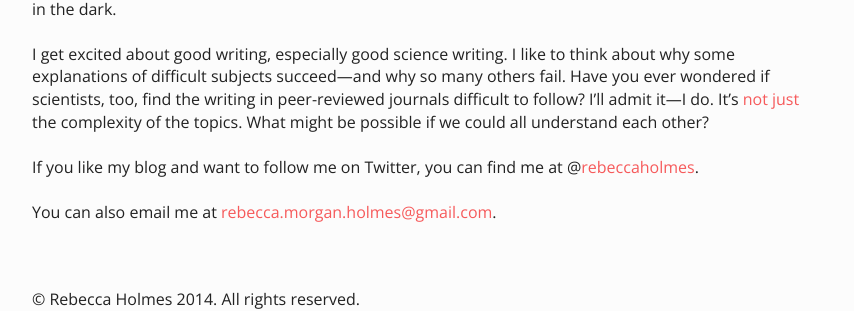
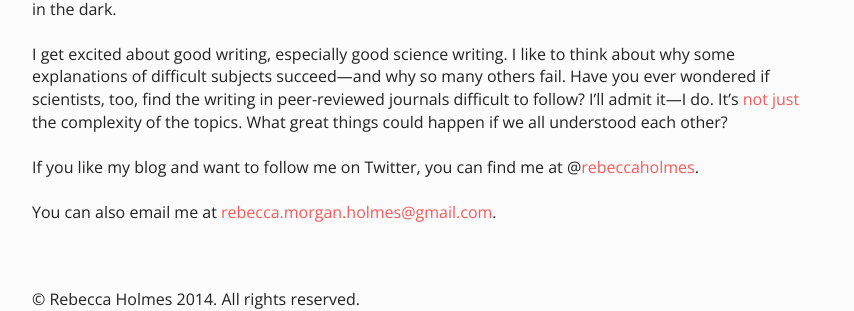
Before and after one commit to piscisvolans/piscisvolans.github.io, a Jekyll site: the page built from about.md, in a window 1280 px wide. Shown: the part 781-1092 px from the top of the page, without its empty margins (212-1066 px from the left). Built offline with Jekyll 4.4.1, drawn with Linux system fonts in a browser that asks for light colours; Markdown is read by kramdown in place of the engine named in the settings.

Commit message:
About text change

```diff
--- a/about.md
+++ b/about.md
@@ -8,7 +8,7 @@ title: "About"
 
 I'm a graduate student in the [physics department](http://physics.illinois.edu/) at the University of Illinois at Urbana-Champaign. I work in [a group of awesome people](http://research.physics.illinois.edu/QI/Photonics/) doing research on quantum information and quantum optics. We study strange quantum effects such as entanglement, and try to figure out how to build quantum computers and communication systems. We also work with lasers, sometimes wear bowties, and spend a lot of time in the dark.
 
-I get excited about good writing, especially good science writing. I like to think about why some explanations of difficult subjects succeed&mdash;and why so many others fail. Have you ever wondered if scientists, too, find the writing in peer-reviewed journals difficult to follow? I'll admit it&mdash;I do. It's [not just](http://engineering.missouri.edu/civil/files/science-of-writing.pdf) the complexity of the topics. What might be possible if we could all understand each other?
+I get excited about good writing, especially good science writing. I like to think about why some explanations of difficult subjects succeed&mdash;and why so many others fail. Have you ever wondered if scientists, too, find the writing in peer-reviewed journals difficult to follow? I'll admit it&mdash;I do. It's [not just](http://engineering.missouri.edu/civil/files/science-of-writing.pdf) the complexity of the topics. What great things could happen if we all understood each other?
 
 If you like my blog and want to follow me on Twitter, you can find me at @[rebeccaholmes](https://twitter.com/rebeccaholmes).
 
```
